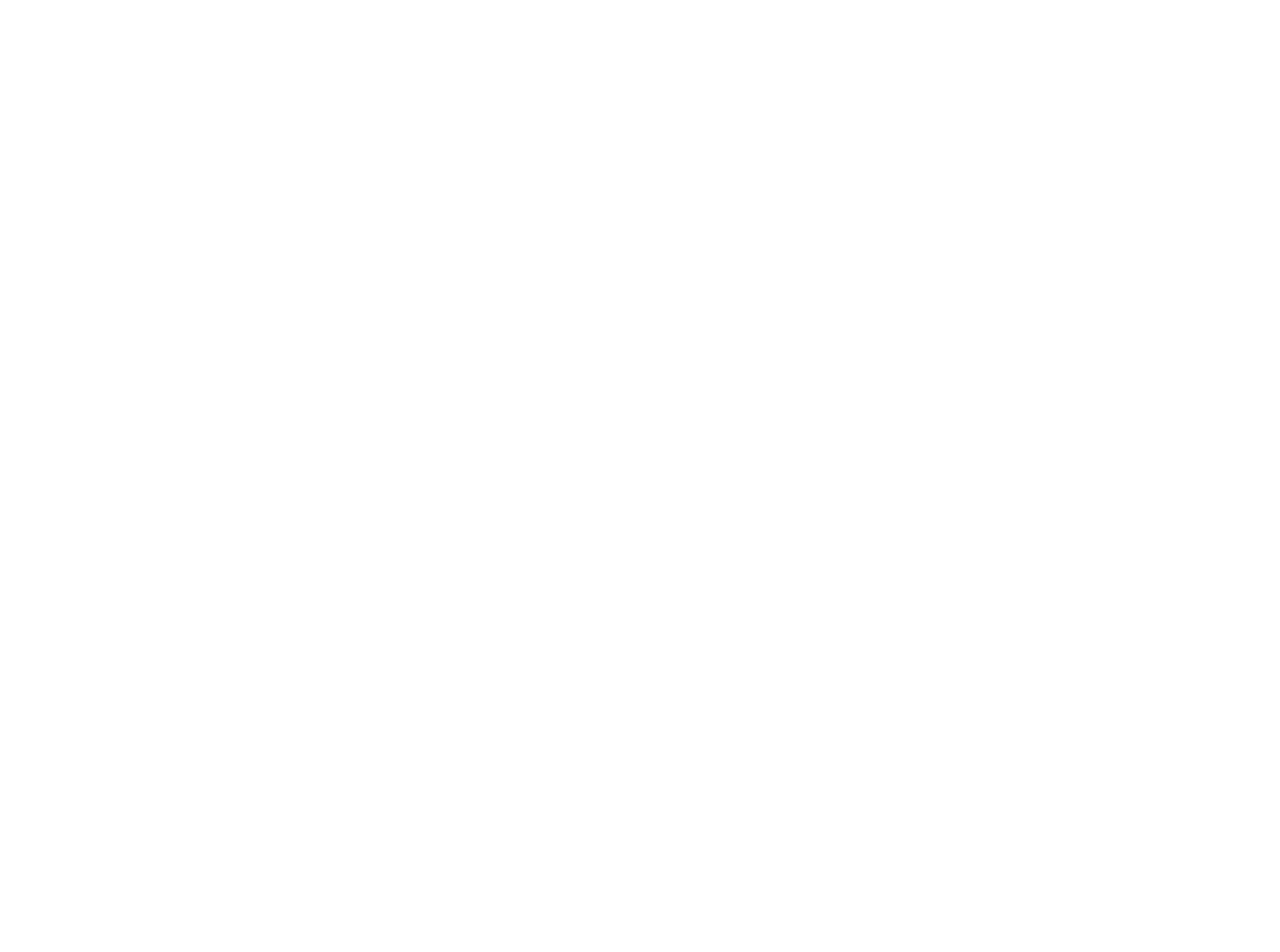
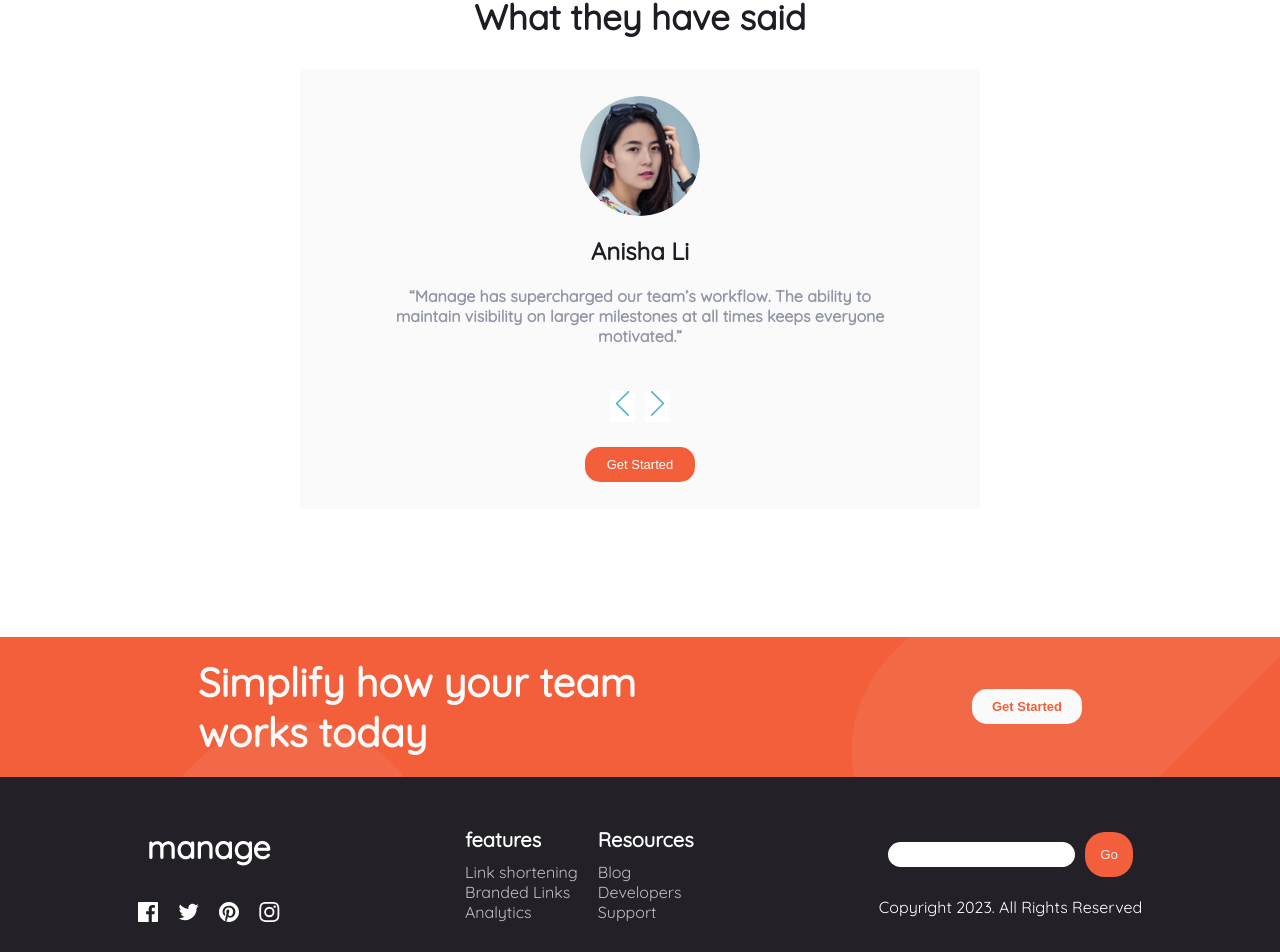
Before and after one commit to mahmoud-mohamed01/manage-landingPage, a React (Create React App) app: page / in a window 1280 px wide. Shown: the part 1315-2267 px from the top of the page. Before the commit the page ends 1202 px from the top, so only its background shows below. Built offline with nearby package versions, Linux system fonts and the light colour scheme.

Commit message:
added footer and reviews section

```diff
--- a/package.json
+++ b/package.json
@@ -8,6 +8,7 @@
     "@testing-library/user-event": "^13.5.0",
     "react": "^18.2.0",
     "react-dom": "^18.2.0",
+    "react-icons": "^4.12.0",
     "react-scripts": "5.0.1",
     "web-vitals": "^2.1.4"
   },
--- a/src/App.css
+++ b/src/App.css
@@ -13,19 +13,15 @@
 
 header {
   background-image: url("./Assets//images/bg-tablet-pattern.svg");
-  background-size: 550px;
+  background-size: 600px;
   background-repeat: no-repeat;
-  background-position: 90% -90%;
-}
-
-main {
-  padding: 20px;
+  background-position: 90% 50%;
 }
 
 @media (max-width: 450px) {
   header {
-    background-size: 450px;
-    background-position: -120% -30%;
+    background-size: 500px;
+    background-position: -120% -20%;
   }
   main {
     padding: 0;
--- a/src/App.jsx
+++ b/src/App.jsx
@@ -3,6 +3,8 @@
 import Navbar from "./Components/Navbar/Navbar";
 import Hero from "./Components/Hero/Hero";
 import About from "./Components/About/About";
+import Reviews from "./Components/Reviews/Reviews";
+import Footer from "./Components/Footer/Footer";
 function App() {
   return (
     <main>
@@ -11,6 +13,8 @@
         <Hero></Hero>
       </header>
       <About></About>
+      <Reviews></Reviews>
+      <Footer></Footer>
     </main>
   );
 }
--- a/src/Components/About/About.css
+++ b/src/Components/About/About.css
@@ -1,6 +1,6 @@
 .About {
   display: flex;
-  margin-left: 160px;
+  margin-left: 180px;
   align-items: flex-start;
   gap: 50px;
   padding: 10px;
--- /dev/null
+++ b/src/Components/Footer/Footer.css
@@ -0,0 +1,76 @@
+footer {
+  display: flex;
+  align-items: center;
+  justify-content: space-around;
+  gap: 10px;
+  color: white;
+  background-color: hsl(260, 8%, 14%);
+  padding: 50px;
+}
+
+.logo {
+  display: flex;
+  align-items: center;
+  flex-direction: column;
+  justify-content: space-around;
+  gap: 35px;
+}
+.links-box {
+  display: flex;
+  align-items: center;
+  gap: 20px;
+  justify-content: center;
+}
+
+.link-list {
+  display: flex;
+  flex-direction: column;
+  gap: 10px;
+}
+
+.link-list ul {
+  list-style: none;
+}
+.link-list ul li {
+  font-size: 16px;
+  color: hsl(0, 0%, 75%);
+  cursor: pointer;
+}
+
+.link-list h2 {
+  font-size: 20px;
+}
+
+.icons {
+  display: flex;
+  align-items: center;
+  gap: 20px;
+}
+
+.search {
+  display: flex;
+  flex-direction: column;
+  align-items: center;
+  gap: 20px;
+}
+
+.search input {
+  border: none;
+  padding: 5px;
+  border-radius: 13px;
+}
+
+.search button {
+  padding: 15px;
+  margin-left: 10px;
+  border-radius: 20px;
+  border: none;
+  background-color: hsl(12, 88%, 59%);
+  color: rgb(219, 235, 241);
+}
+
+@media (max-width: 450px) {
+  footer {
+    flex-direction: column;
+  }
+}
--- /dev/null
+++ b/src/Components/Footer/Footer.jsx
@@ -0,0 +1,51 @@
+import React from "react";
+import "./Footer.css";
+import facebookicon from "../../Assets/images/icon-facebook.svg";
+import painteresticon from "../../Assets/images/icon-pinterest.svg";
+import instaicon from "../../Assets/images/icon-instagram.svg";
+import twittericon from "../../Assets/images/icon-twitter.svg";
+
+function Footer() {
+  return (
+    <footer>
+      <div className="logo">
+        <h1>manage</h1>
+        <div className="icons">
+          <img src={facebookicon} alt="" />
+          <img src={twittericon} alt="" />
+          <img src={painteresticon} alt="" />
+          <img src={instaicon} alt="" />
+        </div>
+      </div>
+
+      <div className="links-box">
+        <div className="link-list">
+          <h2>features</h2>
+          <ul>
+            <li>Link shortening</li>
+            <li> Branded Links</li>
+            <li>Analytics</li>
+          </ul>
+        </div>
+        <div className="link-list">
+          <h2>Resources</h2>
+          <ul>
+            <li>Blog</li>
+            <li>Developers</li>
+            <li> Support</li>
+          </ul>
+        </div>
+      </div>
+
+      <div className="search">
+        <div>
+          <input type="text" />
+          <button>Go</button>
+        </div>
+        <p>Copyright 2023. All Rights Reserved</p>
+      </div>
+    </footer>
+  );
+}
+
+export default Footer;
--- a/src/Components/Navbar/Navbar.css
+++ b/src/Components/Navbar/Navbar.css
@@ -4,6 +4,7 @@
   align-items: center;
   margin: 20px;
   margin-left: 10px;
+  padding: 10px;
 }
 
 .logo-container {
--- /dev/null
+++ b/src/Components/Reviews/Reviews.css
@@ -0,0 +1,119 @@
+.review-container {
+  width: 50vw;
+  height: 50vh;
+  border: none;
+  display: flex;
+  flex-direction: column;
+  align-items: center;
+  justify-content: center;
+  padding: 20px;
+  background-color: hsl(0, 0%, 98%);
+  margin: 0 auto;
+  gap: 20px;
+  margin-bottom: 30px;
+}
+
+.reviews-header {
+  color: hsl(233, 12%, 13%);
+  text-align: center;
+  margin-top: 10%;
+  margin-bottom: 30px;
+  font-size: 35px;
+  font-weight: 700;
+}
+
+.buttons button {
+  background-color: white;
+  color: rgb(94, 180, 209);
+  border: none;
+  font-size: 25px;
+  cursor: pointer;
+  margin: 5px;
+}
+
+.avatar {
+  border-radius: 50%;
+  width: 120px;
+  height: 120px;
+}
+
+.avatar img {
+  width: 100%;
+  height: 100%;
+  object-fit: cover;
+  border-radius: 50%;
+}
+
+.person-info {
+  text-align: center;
+  color: hsl(233, 12%, 13%);
+}
+
+.person-info h2 {
+  margin-bottom: 0;
+}
+
+.about {
+  text-align: center;
+  max-width: 80%;
+  color: hsl(227, 12%, 61%);
+  font-weight: 700;
+}
+
+.buttons {
+  margin-top: 20px;
+}
+
+.sub-btn {
+  margin-top: 0.5rem;
+  font-weight: bold;
+  background-color: rgb(219, 235, 241);
+  font-size: 15px;
+  padding: 5px;
+}
+
+.above-footer {
+  background-color: hsl(12, 88%, 59%);
+  background-image: url("../../Assets/images/bg-simplify-section-desktop.svg");
+  background-size: cover;
+  display: flex;
+  align-items: center;
+  justify-content: space-around;
+  padding: 30px;
+  height: 10vh;
+  margin-top: 10%;
+}
+.above-footer h1 {
+  font-size: 40px;
+  color: hsl(0, 0%, 98%);
+}
+.above-footer button {
+  background-color: hsl(0, 0%, 98%);
+  color: hsl(12, 88%, 59%);
+  font-weight: 700;
+}
+
+@media (max-width: 450px) {
+  .reviews-header {
+    font-size: 30px;
+  }
+
+  .review-container {
+    width: 90vw;
+    height: 40vh;
+    gap: 10px;
+  }
+
+  .review-container .btn {
+    margin-left: 30px;
+  }
+
+  .above-footer {
+    flex-direction: column;
+    text-align: center;
+    gap: 20px;
+  }
+  .above-footer h1 {
+    font-size: 25px;
+  }
+}
--- /dev/null
+++ b/src/Components/Reviews/Reviews.jsx
@@ -0,0 +1,67 @@
+import React, { useState } from "react";
+import "./Reviews.css";
+import { SlArrowLeft, SlArrowRight } from "react-icons/sl";
+import data from "../../data";
+
+function Reviews() {
+  const [idx, setidx] = useState(0);
+  const { image, name, text } = data[idx];
+
+  function nextPerson() {
+    if (idx < data.length - 1) {
+      setidx(idx + 1);
+    } else {
+      setidx(0);
+    }
+  }
+
+  function prevPerson() {
+    if (idx == 0) {
+      setidx(data.length - 1);
+    } else {
+      setidx(idx - 1);
+    }
+  }
+
+  console.log(idx);
+
+  return (
+    <React.Fragment>
+      <h1 className="reviews-header">What they have said</h1>
+
+      <div className="review-container">
+        <div className="avatar">
+          <img src={image} alt="" />
+        </div>
+        <div className="person-info">
+          <h2>{name}</h2>
+        </div>
+
+        <div className="about">
+          <p>{text}</p>
+        </div>
+
+        <div className="buttons">
+          <button onClick={prevPerson}>
+            <SlArrowLeft></SlArrowLeft>
+          </button>
+          <button onClick={nextPerson}>
+            <SlArrowRight></SlArrowRight>
+          </button>
+        </div>
+
+        <button className="btn">Get Started</button>
+      </div>
+
+      <section className="above-footer">
+        <h1>
+          Simplify how your team <br />
+          works today
+        </h1>
+        <button className="btn">Get Started</button>
+      </section>
+    </React.Fragment>
+  );
+}
+
+export default Reviews;
--- /dev/null
+++ b/src/data.js
@@ -0,0 +1,33 @@
+import img1 from "./Assets/images/avatar-anisha.png";
+import img2 from "./Assets/images/avatar-ali.png";
+import img3 from "./Assets/images/avatar-richard.png";
+import img4 from "./Assets/images/avatar-shanai.png";
+
+const reviews = [
+  {
+    id: 1,
+    name: "Anisha Li",
+    image: img1,
+    text: "“Manage has supercharged our team’s workflow. The ability to maintain  visibility on larger milestones at all times keeps everyone motivated.”",
+  },
+  {
+    id: 2,
+    name: "Ali Bravo",
+    image: img2,
+    text: "“We have been able to cancel so many other subscriptions since using Manage. There is no more cross-channel confusion and everyone is much more focused.”",
+  },
+  {
+    id: 3,
+    name: " Richard Watts",
+    image: img3,
+    text: " “Manage allows us to provide structure and process. It keeps us organized  and focused. I can’t stop recommending them to everyone I talk to!”",
+  },
+  {
+    id: 4,
+    name: "bill anderson",
+    image: img4,
+    text: " “Their software allows us to track, manage and collaborate on our projects from anywhere. It keeps the whole team in-sync without being intrusive.”",
+  },
+];
+
+export default reviews;
```
Also changed, not shown: 1 other file (tests, documents, lock files or other folders).
